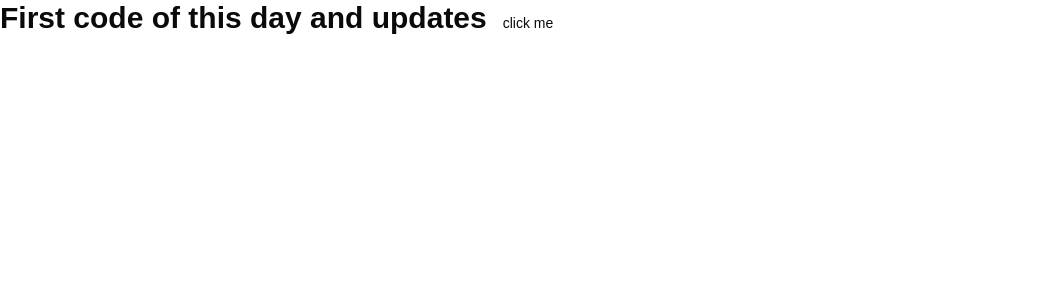
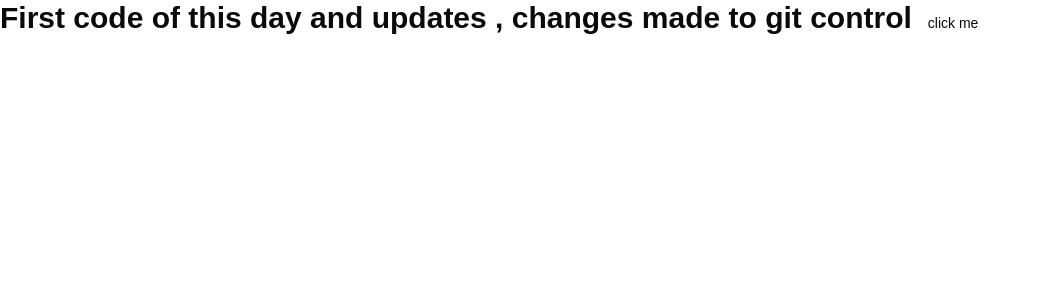
Before and after one commit to mohdabdulrahman297/Discord-clone, a Next.js app: page / in a window 1280 px wide. Shown: the top 300 px of the page, without its empty margins (0-1039 px from the left). Built offline with nearby package versions, Linux system fonts and the light colour scheme.

Commit message:
repo check

```diff
--- a/app/page.tsx
+++ b/app/page.tsx
@@ -5,7 +5,8 @@ import { Ghost } from "lucide-react";
 export default function Home() {
   return (
     <div className="text-3xl font-bold tect-indigo-500">
-      First code of this day and updates
+      First code of this day and updates , changes made to git control
+
       <Button variant="ghost">
         click me
       </Button>
```
